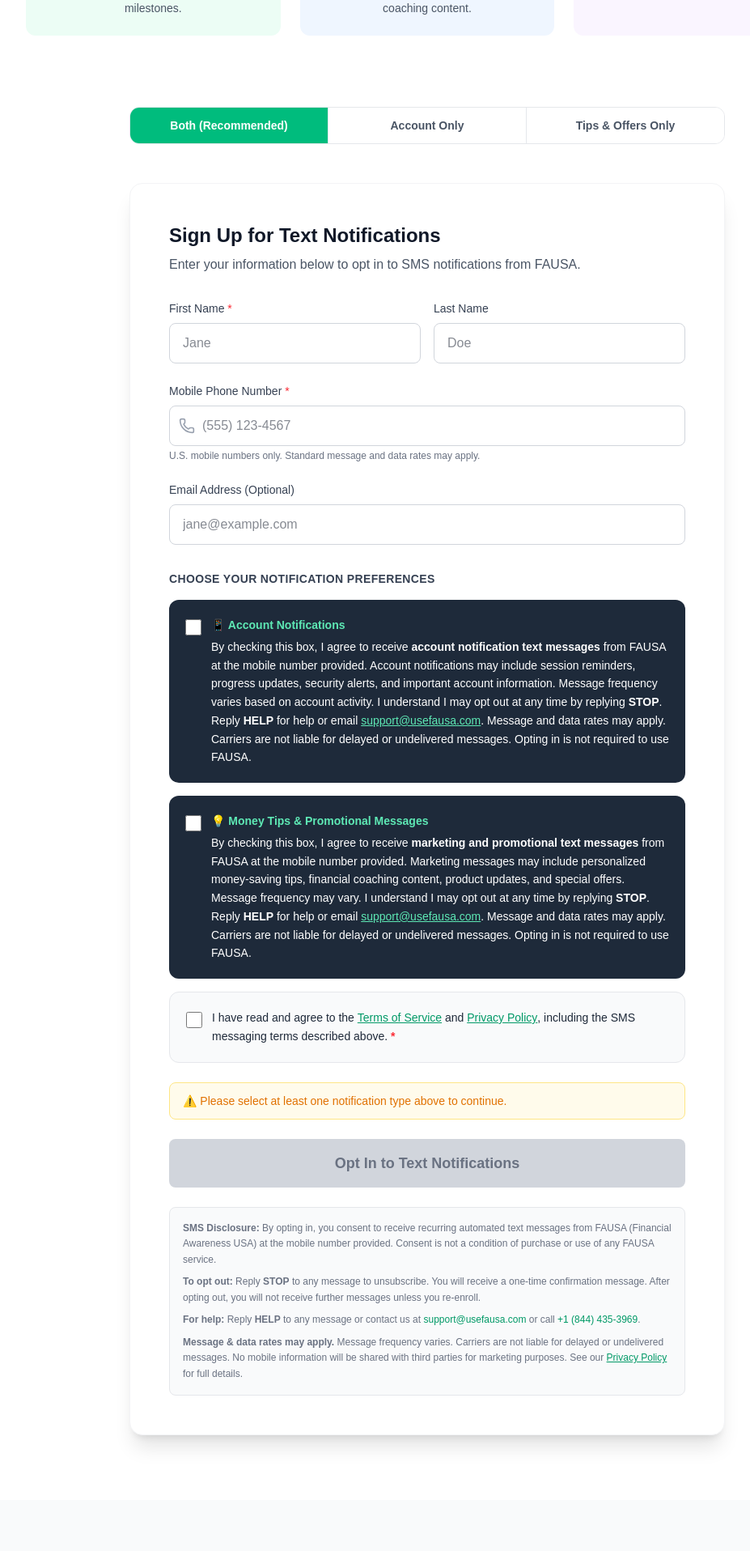
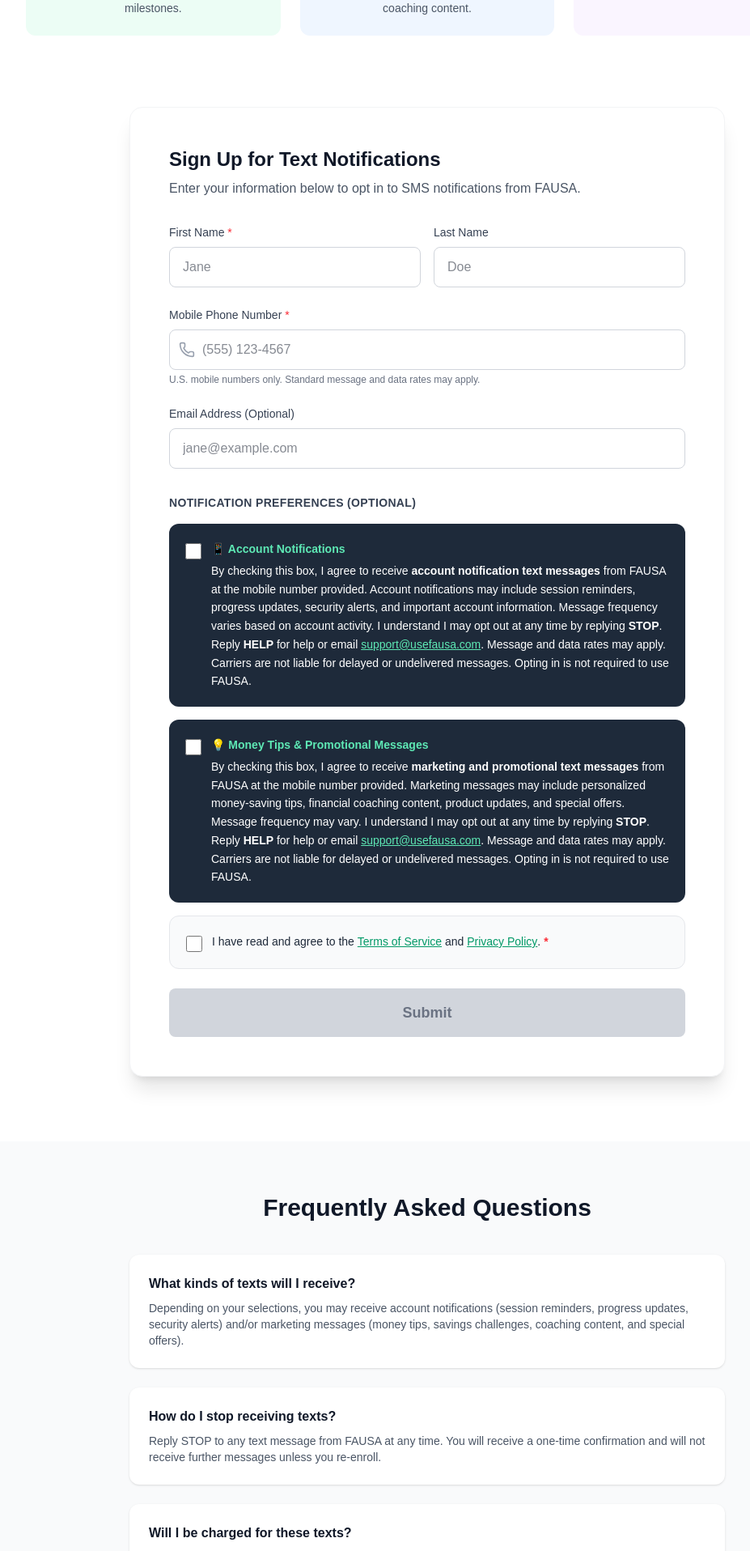
Before and after one commit to Textingman/Admediary-fausa, a Next.js app: page /text-notifications in a window 1280 px wide. Shown: the part 560-2476 px from the top of the page at 81% size, without its empty margins (112-1039 px from the left). Built offline with nearby package versions, Linux system fonts and the light colour scheme.

Commit message:
Update text-notifications: remove tab toggle, fine-print block, and warning; make SMS checkboxes optional

```diff
--- a/app/text-notifications/page.tsx
+++ b/app/text-notifications/page.tsx
@@ -16,7 +16,6 @@
   const [termsConsent, setTermsConsent] = useState(false);
   const [isSubmitting, setIsSubmitting] = useState(false);
   const [submitStatus, setSubmitStatus] = useState<'idle' | 'success' | 'error'>('idle');
-  const [activeTab, setActiveTab] = useState<'account' | 'marketing' | 'both'>('both');
 
   const handleChange = (e: React.ChangeEvent<HTMLInputElement>) => {
     setFormData({ ...formData, [e.target.name]: e.target.value });
@@ -25,7 +24,6 @@
   const handleSubmit = async (e: React.FormEvent) => {
     e.preventDefault();
     if (!termsConsent) return;
-    if (!accountNotifConsent && !marketingConsent) return;
 
     setIsSubmitting(true);
 
@@ -43,8 +41,7 @@
   const isFormValid =
     formData.firstName.trim() &&
     formData.phone.trim() &&
-    termsConsent &&
-    (accountNotifConsent || marketingConsent);
+    termsConsent;
 
   return (
     <div className="min-h-screen bg-white">
@@ -103,7 +100,7 @@
             <div className="w-12 h-12 bg-blue-100 rounded-full flex items-center justify-center mx-auto mb-4">
               <Tag className="w-6 h-6 text-blue-600" />
             </div>
-            <h3 className="font-semibold text-gray-900 mb-2">Money Tips & Offers</h3>
+            <h3 className="font-semibold text-gray-900 mb-2">Money Tips &amp; Offers</h3>
             <p className="text-sm text-gray-600">Receive personalized financial tips, savings challenges, and exclusive coaching content.</p>
           </div>
           <div className="bg-purple-50 rounded-xl p-6 text-center">
@@ -111,32 +108,8 @@
               <Phone className="w-6 h-6 text-purple-600" />
             </div>
             <h3 className="font-semibold text-gray-900 mb-2">Easy to Manage</h3>
-            <p className="text-sm text-gray-600">Reply STOP at any time to opt out. You're always in control of your notifications.</p>
+            <p className="text-sm text-gray-600">Reply STOP at any time to opt out. You&apos;re always in control of your notifications.</p>
           </div>
-        </div>
-      </section>
-
-      {/* Opt-In Type Tabs */}
-      <section className="max-w-3xl mx-auto px-4 pb-4">
-        <div className="flex rounded-xl overflow-hidden border border-gray-200 mb-8">
-          <button
-            onClick={() => setActiveTab('both')}
-            className={`flex-1 py-3 text-sm font-semibold transition-colors ${activeTab === 'both' ? 'bg-emerald-500 text-white' : 'bg-white text-gray-600 hover:bg-gray-50'}`}
-          >
-            Both (Recommended)
-          </button>
-          <button
-            onClick={() => setActiveTab('account')}
-            className={`flex-1 py-3 text-sm font-semibold transition-colors border-l border-gray-200 ${activeTab === 'account' ? 'bg-emerald-500 text-white' : 'bg-white text-gray-600 hover:bg-gray-50'}`}
-          >
-            Account Only
-          </button>
-          <button
-            onClick={() => setActiveTab('marketing')}
-            className={`flex-1 py-3 text-sm font-semibold transition-colors border-l border-gray-200 ${activeTab === 'marketing' ? 'bg-emerald-500 text-white' : 'bg-white text-gray-600 hover:bg-gray-50'}`}
-          >
-            Tips & Offers Only
-          </button>
         </div>
       </section>
 
@@ -247,10 +220,9 @@
 
                 {/* ─── Consent Checkboxes ─────────────────────────────────── */}
                 <div className="space-y-4 pt-2">
-                  <h3 className="text-sm font-semibold text-gray-700 uppercase tracking-wide">Choose Your Notification Preferences</h3>
+                  <h3 className="text-sm font-semibold text-gray-700 uppercase tracking-wide">Notification Preferences (Optional)</h3>
 
                   {/* Account Notifications Consent */}
-                  {(activeTab === 'account' || activeTab === 'both') && (
                   <div className="bg-[#1e2a3a] rounded-xl p-5">
                     <div className="flex items-start gap-3">
                       <input
@@ -266,10 +238,8 @@
                       </label>
                     </div>
                   </div>
-                  )}
 
                   {/* Marketing / Promotional Consent */}
-                  {(activeTab === 'marketing' || activeTab === 'both') && (
                   <div className="bg-[#1e2a3a] rounded-xl p-5">
                     <div className="flex items-start gap-3">
                       <input
@@ -285,7 +255,6 @@
                       </label>
                     </div>
                   </div>
-                  )}
 
                   {/* Terms & Privacy — Required */}
                   <div className="bg-gray-50 border border-gray-200 rounded-xl p-5">
@@ -307,18 +276,11 @@
                         <Link href="/privacy" className="text-emerald-600 hover:text-emerald-700 font-medium underline">
                           Privacy Policy
                         </Link>
-                        , including the SMS messaging terms described above. <span className="text-red-500 font-semibold">*</span>
+                        . <span className="text-red-500 font-semibold">*</span>
                       </label>
                     </div>
                   </div>
                 </div>
-
-                {/* Validation Warning */}
-                {!accountNotifConsent && !marketingConsent && (
-                  <p className="text-sm text-amber-600 bg-amber-50 border border-amber-200 rounded-lg px-4 py-3">
-                    ⚠️ Please select at least one notification type above to continue.
-                  </p>
-                )}
 
                 {/* Submit Button */}
                 <button
@@ -339,29 +301,9 @@
                       Submitting...
                     </span>
                   ) : (
-                    'Opt In to Text Notifications'
+                    'Submit'
                   )}
                 </button>
-
-                {/* Fine Print / Compliance Disclosure */}
-                <div className="bg-gray-50 border border-gray-200 rounded-lg p-4 text-xs text-gray-500 leading-relaxed space-y-2">
-                  <p>
-                    <strong>SMS Disclosure:</strong> By opting in, you consent to receive recurring automated text messages from FAUSA (Financial Awareness USA) at the mobile number provided. Consent is not a condition of purchase or use of any FAUSA service.
-                  </p>
-                  <p>
-                    <strong>To opt out:</strong> Reply <strong>STOP</strong> to any message to unsubscribe. You will receive a one-time confirmation message. After opting out, you will not receive further messages unless you re-enroll.
-                  </p>
-                  <p>
-                    <strong>For help:</strong> Reply <strong>HELP</strong> to any message or contact us at{' '}
-                    <a href="mailto:support@usefausa.com" className="text-emerald-600 hover:text-emerald-700">support@usefausa.com</a>{' '}
-                    or call <a href="tel:+18444353969" className="text-emerald-600 hover:text-emerald-700">+1 (844) 435-3969</a>.
-                  </p>
-                  <p>
-                    <strong>Message &amp; data rates may apply.</strong> Message frequency varies. Carriers are not liable for delayed or undelivered messages. No mobile information will be shared with third parties for marketing purposes. See our{' '}
-                    <Link href="/privacy" className="text-emerald-600 hover:text-emerald-700 underline">Privacy Policy</Link>{' '}
-                    for full details.
-                  </p>
-                </div>
               </form>
             </>
           )}
```
Lines whose indentation alone changed are shown as unchanged.
